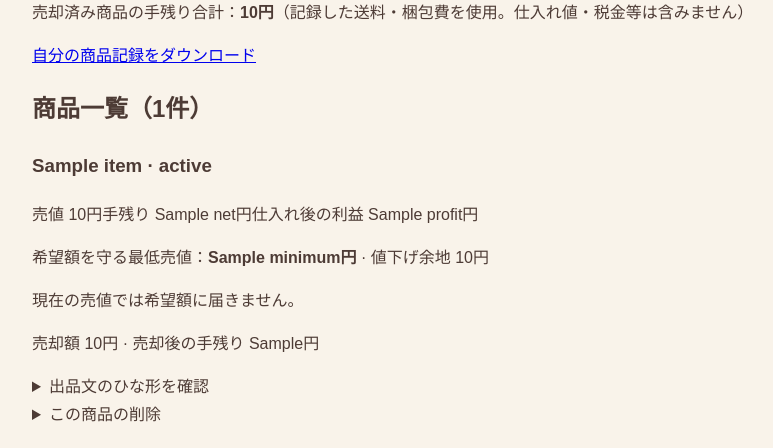
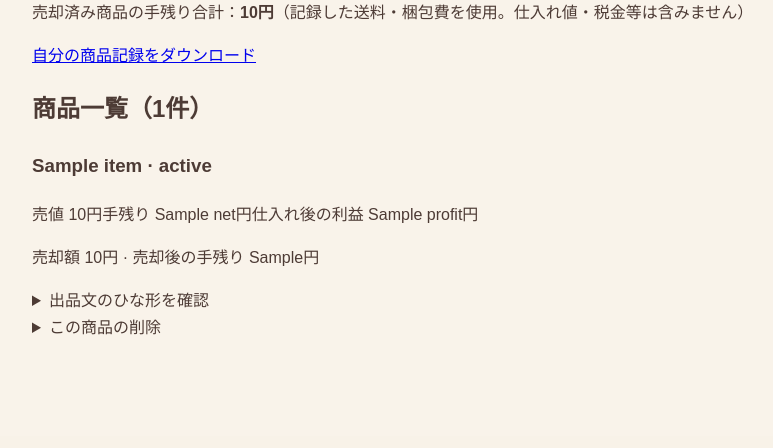
Before and after one commit to paounzmimi-design/mercari_support_app, a Flask app: template resale/templates/workbench.html in a window 1280 px wide. Shown: the part 364-812 px from the top of the page, without its empty margins (242-1015 px from the left). After the commit the page ends 699 px from the top, so only its background shows below. Run offline with Flask 3, Linux system fonts and the light colour scheme; the template is opened without the code that fills it: most values are stand-ins (such as "Sample title", 1, 10 or a date in 2020).

Commit message:
Make resale preview reconciliation automatic and clarify zero-target pricing

```diff
--- a/resale/templates/workbench.html
+++ b/resale/templates/workbench.html
@@ -3,5 +3,5 @@
 {% if active %}<section><h2>1商品を登録</h2><form method="post" action="/single"><input type="hidden" name="csrf" value="{{ csrf }}">{% set fields = {} %}{% include 'product_fields.html' %}<button>登録して計算</button></form></section><section><details><summary>複数商品をまとめて登録</summary><h2>まとめて登録</h2><p>表計算ソフトからCSV形式で貼り付けてください。一度に50商品、保存は500商品まで。仕入れ値を空欄にすると利益を断定せず、手残りだけを表示します。</p><form method="post" action="/batch"><input type="hidden" name="csrf" value="{{ csrf }}"><label>商品情報<textarea name="csv" rows="5" required>商品名,状態,売値,送料,梱包費,仕入れ値,希望手残り,補足
 サンプルの本,書き込みなし,1200,230,30,,500,カバーに小さな傷あり</textarea></label><p>「希望手残り」は仕入れ値を入力した場合、その費用も引いた後の希望額です。</p><button>一括登録して計算</button></form></details></section>{% endif %}
 <section><h2>商品一覧（{{ items|length }}件）</h2>{% if not items %}<p>まだ商品はありません。</p>{% endif %}
-{% for item in items %}<article><h3>{{ item.name }} · {{ item.status }}</h3><div class="row"><span>売値 {{ item.price }}円</span><span>手残り {{ item.net }}円</span>{% if item.profit is not none %}<span>仕入れ後の利益 {{ item.profit }}円</span>{% endif %}</div><p>希望額を守る最低売値：{% if item.minimum is none %}設定可能な価格範囲では達成できません{% else %}<strong>{{ item.minimum }}円</strong> · 値下げ余地 {{ item.discount }}円{% endif %}</p>{% if not item.meets_target %}<p class="notice">現在の売値では希望額に届きません。</p>{% endif %}{% if item.actual_net is not none %}<p>売却額 {{ item.sold_price }}円 · 売却後の手残り {{ item.actual_net }}円</p>{% endif %}<details><summary>出品文のひな形を確認</summary><p>入力した情報だけを使っています。発送方法・時期・付属品は確認して追記してください。</p><label>商品名<input id="title-{{ item.id }}" readonly value="{{ item.title }}"><button type="button" data-copy="title-{{ item.id }}">商品名をコピー</button><span role="status" aria-live="polite"></span></label><label>説明文<textarea id="description-{{ item.id }}" readonly rows="6">{{ item.description }}</textarea></label><button type="button" data-copy="description-{{ item.id }}">説明文をコピー</button><span role="status" aria-live="polite"></span></details>
+{% for item in items %}<article><h3>{{ item.name }} · {{ item.status }}</h3><div class="row"><span>売値 {{ item.price }}円</span><span>手残り {{ item.net }}円</span>{% if item.profit is not none %}<span>仕入れ後の利益 {{ item.profit }}円</span>{% endif %}</div>{% if item.target > 0 %}<p>希望額を守る最低売値：{% if item.minimum is none %}設定可能な価格範囲では達成できません{% else %}<strong>{{ item.minimum }}円</strong> · 値下げ余地 {{ item.discount }}円{% endif %}</p>{% if not item.meets_target %}<p class="notice">現在の売値では希望額に届きません。</p>{% endif %}{% endif %}{% if item.actual_net is not none %}<p>売却額 {{ item.sold_price }}円 · 売却後の手残り {{ item.actual_net }}円</p>{% endif %}<details><summary>出品文のひな形を確認</summary><p>入力した情報だけを使っています。発送方法・時期・付属品は確認して追記してください。</p><label>商品名<input id="title-{{ item.id }}" readonly value="{{ item.title }}"><button type="button" data-copy="title-{{ item.id }}">商品名をコピー</button><span role="status" aria-live="polite"></span></label><label>説明文<textarea id="description-{{ item.id }}" readonly rows="6">{{ item.description }}</textarea></label><button type="button" data-copy="description-{{ item.id }}">説明文をコピー</button><span role="status" aria-live="polite"></span></details>
 {% if active %}<p><a href="/items/{{ item.id }}/edit">商品情報を編集・再計算</a></p><form method="post" action="/items/{{ item.id }}"><input type="hidden" name="csrf" value="{{ csrf }}"><label>状況<select name="status">{% for status in ['準備中','出品中','売却済み'] %}<option {% if status==item.status %}selected{% endif %}>{{ status }}</option>{% endfor %}</select></label><label>売却額（売却済みの場合）<input type="number" name="sold_price" min="300" max="9999999" value="{{ item.sold_price if item.sold_price is not none else '' }}"></label><button>状況を保存</button></form>{% endif %}<details><summary>この商品の削除</summary><form method="post" action="/items/{{ item.id }}/delete"><input type="hidden" name="csrf" value="{{ csrf }}"><p>削除した記録は元に戻せません。</p><button>この商品を削除</button></form></details></article>{% endfor %}</section>{% endblock %}
```
